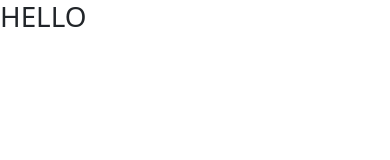
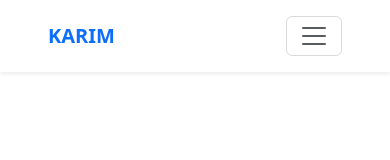
Before and after one commit to KAMRUL345/test-portfolio-mern09, a plain HTML site: page index.html in a window 390 px wide. Drawn offline with nearby package versions, Linux system fonts and the light colour scheme.

Commit message:
feat(nav): navbar successfully done

```diff
--- a/index.html
+++ b/index.html
@@ -12,8 +12,43 @@
 		/>
 		<link rel="stylesheet" href="./css/style.css" />
 	</head>
-	<body>
-		<h1>HELLO</h1>
+	<body class="d-flex flex-column">
+		<main>
+			<!-- Navigation-->
+			<nav
+				class="navbar shadow-sm sticky-top navbar-expand-lg navbar-light bg-white py-3"
+			>
+				<div class="container px-5">
+					<a class="navbar-brand" href="index.html"
+						><span class="fw-bolder text-primary">KARIM</span></a
+					>
+					<button
+						class="navbar-toggler"
+						type="button"
+						data-bs-toggle="collapse"
+						data-bs-target="#navbarSupportedContent"
+						aria-controls="navbarSupportedContent"
+						aria-expanded="false"
+						aria-label="Toggle navigation"
+					>
+						<span class="navbar-toggler-icon"></span>
+					</button>
+					<div class="collapse navbar-collapse" id="navbarSupportedContent">
+						<ul class="navbar-nav ms-auto mb-2 mb-lg-0 small fw-bolder">
+							<li class="nav-item">
+								<a class="nav-link" href="index.html">Home</a>
+							</li>
+							<li class="nav-item">
+								<a class="nav-link" href="resume.html">Resume</a>
+							</li>
+							<li class="nav-item">
+								<a class="nav-link" href="projects.html">Projects</a>
+							</li>
+						</ul>
+					</div>
+				</div>
+			</nav>
+		</main>
 
 		<script
 			src="https://cdn.jsdelivr.net/npm/bootstrap@5.3.3/dist/js/bootstrap.bundle.min.js"
```
